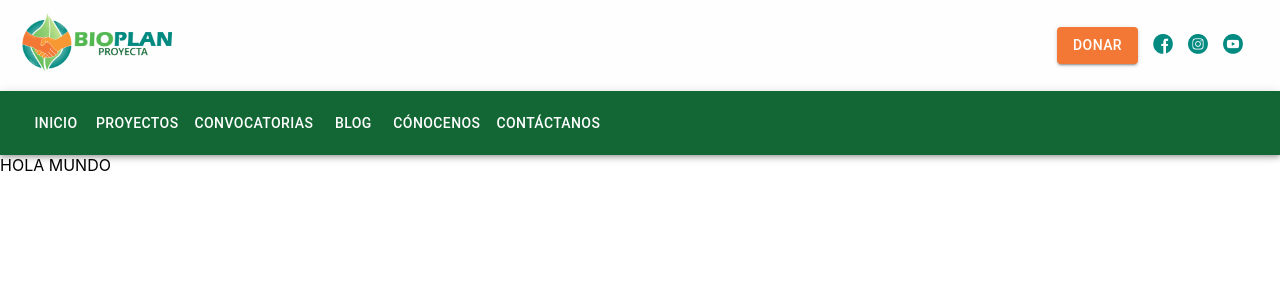
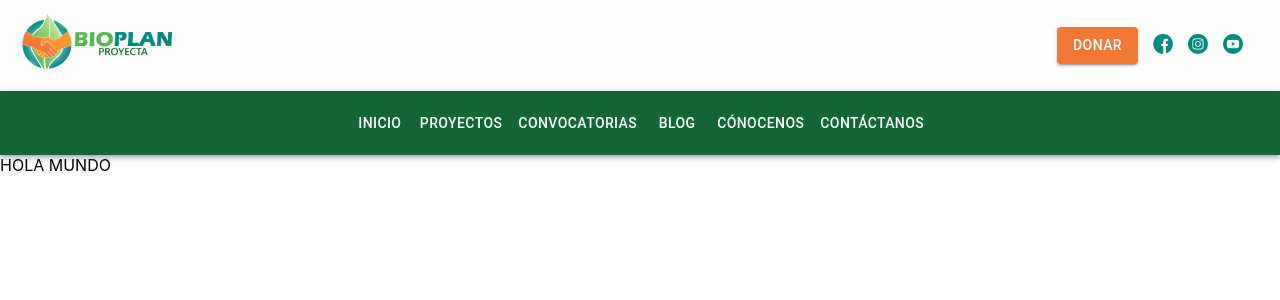
Before and after one commit to kmanuelDC/bioplan-react, a React (Create React App) app: page / in a window 1280 px wide. Shown: the top 300 px of the page. Built offline with nearby package versions, Linux system fonts and the light colour scheme.

Commit message:
navBar responsivo a medio terminar

```diff
--- a/src/components/navbar/Navbar.jsx
+++ b/src/components/navbar/Navbar.jsx
@@ -51,14 +51,13 @@ const Navbar = () => {
         color="primary"
         className="navbar-bot-container"
       >
-        <Toolbar>
+        <Toolbar className="conatiner-button">
           <Button color="inherit">INICIO</Button>
           <Button color="inherit">PROYECTOS</Button>
           <Button color="inherit">CONVOCATORIAS</Button>
           <Button color="inherit">BLOG</Button>
           <Button color="inherit">CÓNOCENOS</Button>
           <Button color="inherit">CONTÁCTANOS</Button>
-          <Typography variant="h6"></Typography>
         </Toolbar>
       </AppBar>
     </header>
--- a/src/components/navbar/styles.css
+++ b/src/components/navbar/styles.css
@@ -43,8 +43,15 @@ a .icon {
 /* end navbar top */
 
 /* start navbar bot */
-.navbar .navbar-bot-container {
+
+.navbar-bot-container .conatiner-button {
+  display: flex;
+  justify-content: center;
   background-color: var(--green-color-third);
 }
-
+@media only screen and (max-width: 500px) {
+  .navbar-bot-container .conatiner-button {
+    display: none;
+  }
+}
 /* end navbar bot */
```
